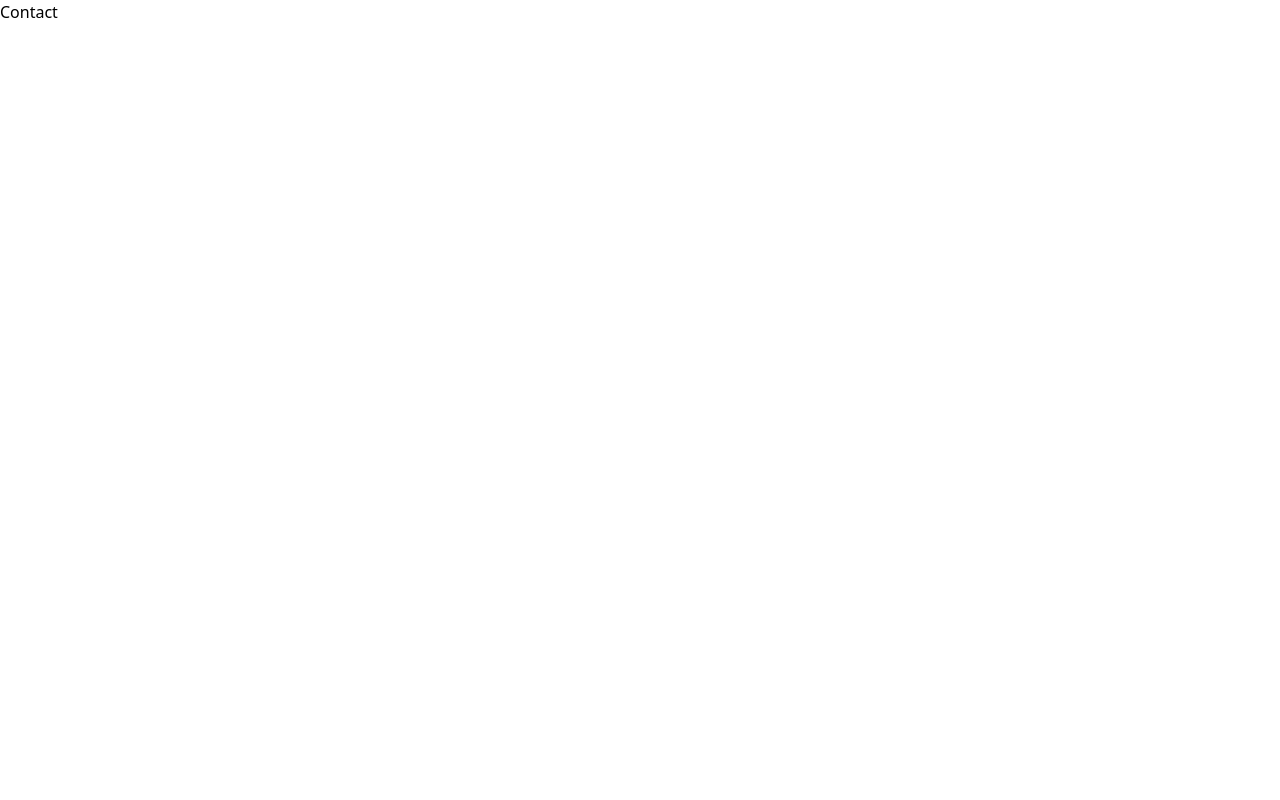
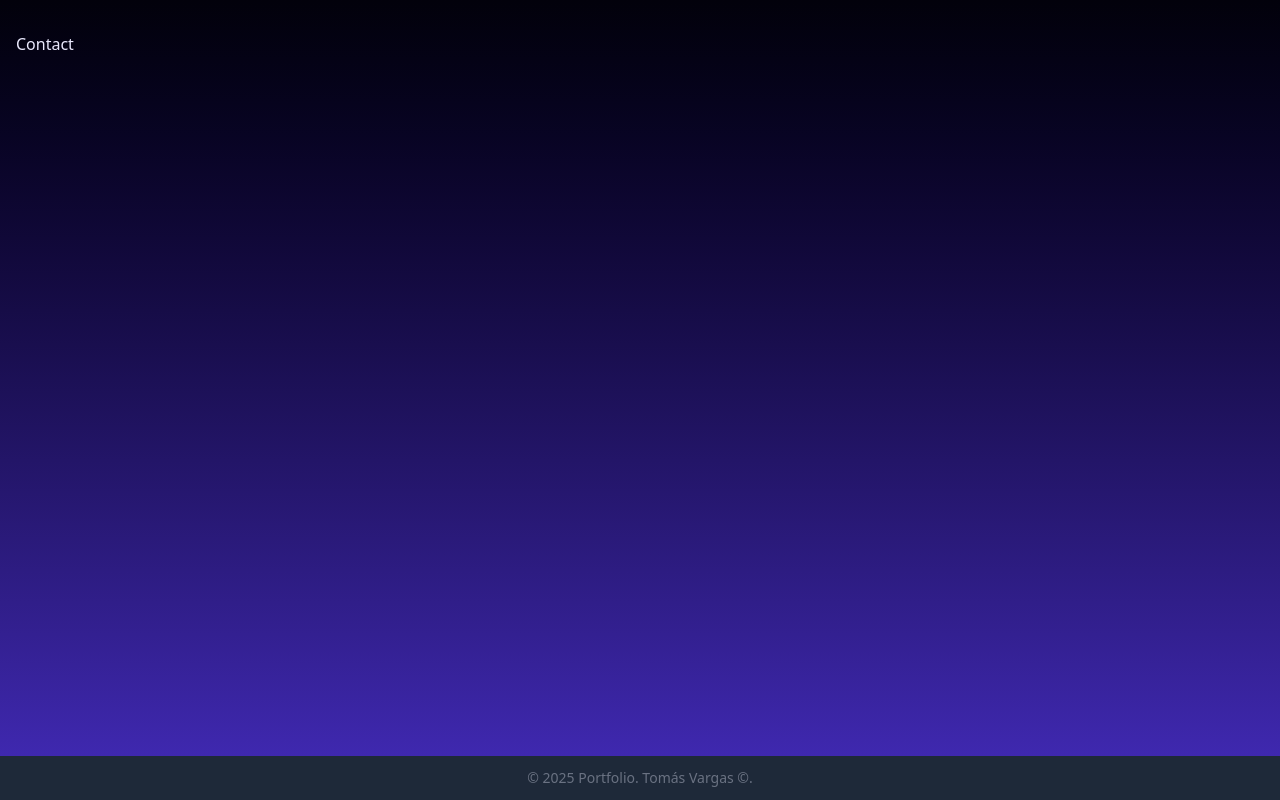
Before and after one commit to TomasVargas790/Portfolio, a React (Vite) app: page /contact in a window 1280 px wide. Built offline with nearby package versions, Linux system fonts and the light colour scheme.

Commit message:
FEAT RootLayout

```diff
--- a/src/Router.tsx
+++ b/src/Router.tsx
@@ -1,12 +1,15 @@
 import { Router, Route } from "wouter"
 import { HomePage } from "./app/home/page"
 import { ContactPage } from "./app/contact/page"
+import RootLayout from "./app/layout"
 
 export default function AppRouter() {
     return (
-        <Router>
-            <Route path="/" component={HomePage} />
-            <Route path="/contact" component={ContactPage} />
-        </Router>
+        <RootLayout>
+            <Router>
+                <Route path="/" component={HomePage} />
+                <Route path="/contact" component={ContactPage} />
+            </Router>
+        </RootLayout>
     )
 }
--- /dev/null
+++ b/src/app/layout.tsx
@@ -0,0 +1,19 @@
+import { Footer } from "../components/Footer";
+
+// Layout principal que envuelve todas las páginas
+export default function RootLayout({ children }: { children: React.ReactNode }) {
+    return (
+        <div className="min-h-screen bg-gradient-to-b from-background to-primary-900 text-text">
+            {/* Header/Navbar global */}
+            {/* <Header /> */}
+
+            {/* Contenido de la página */}
+            <main className="container mx-auto px-4 py-8">
+                {children}
+            </main>
+
+            {/* Footer global */}
+            <Footer />
+        </div>
+    );
+}
--- /dev/null
+++ b/src/components/Footer.tsx
@@ -0,0 +1,13 @@
+export function Footer() {
+    return (
+        <footer className="fixed bottom-0 left-0 right-0 bg-gray-800">
+            <div className="container mx-auto p-3">
+                <div className="flex justify-center">
+                    <p className="text-center text-sm text-gray-500">
+                        &copy; {new Date().getFullYear()} Portfolio. Tomás Vargas ©.
+                    </p>
+                </div>
+            </div>
+        </footer>
+    )
+}
```
